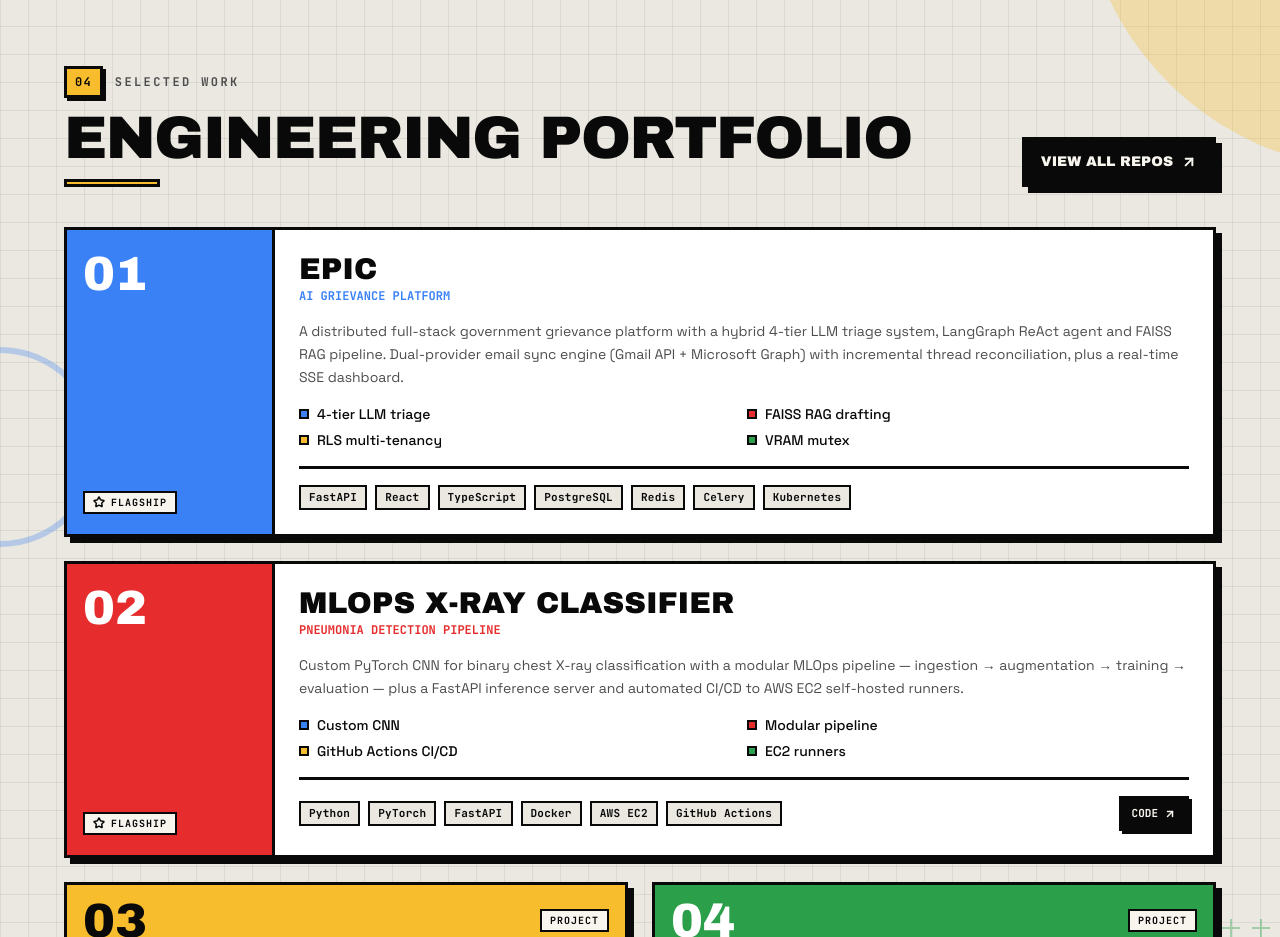
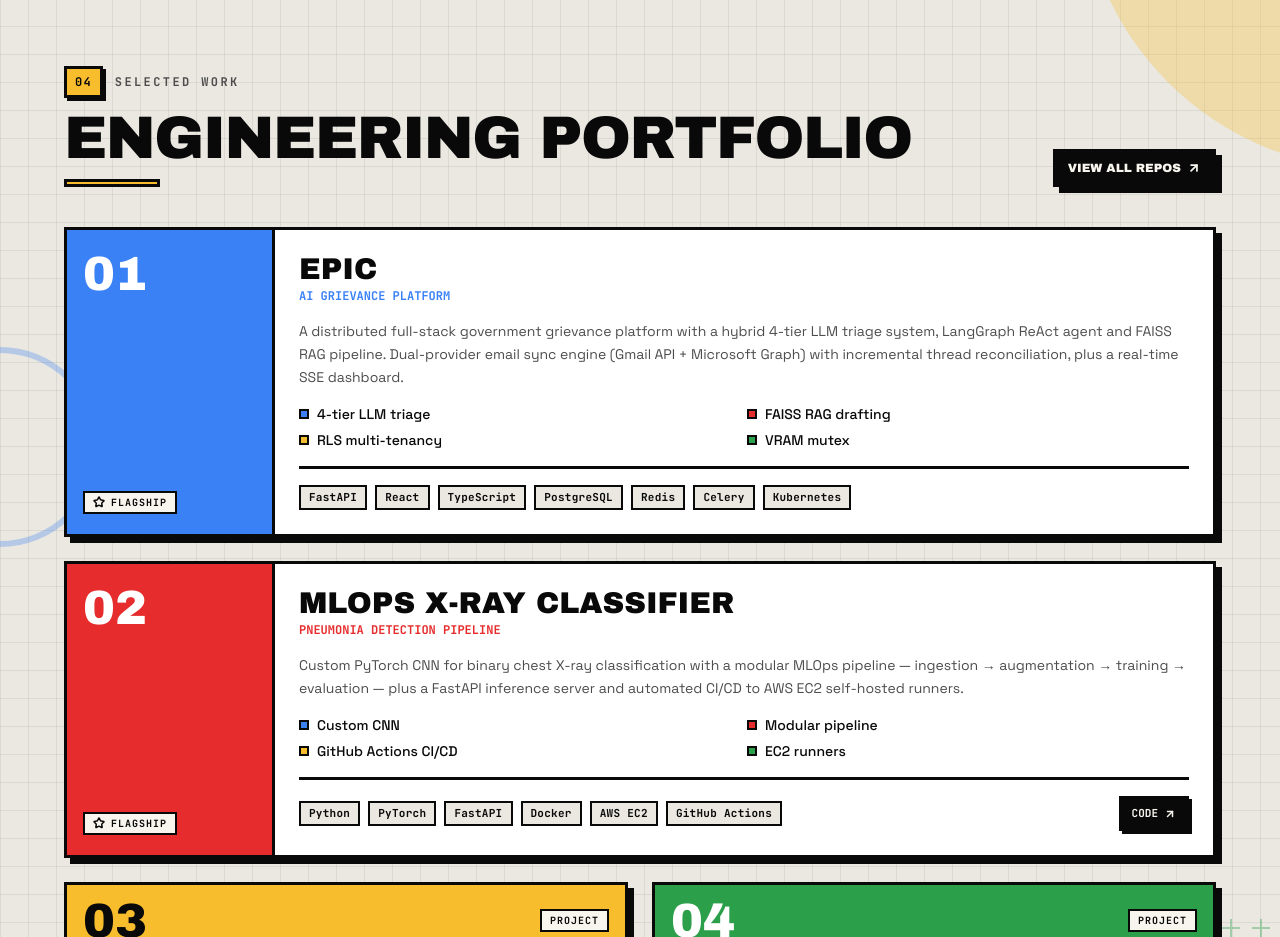
Before and after one commit to AnshuNandi/anshu-portfolio, a Next.js app: page / in a window 1280 px wide. Shown: the part 3420-4357 px from the top of the page. Built offline with nearby package versions, Linux system fonts and the light colour scheme; no server answers.

Commit message:
style: shrink button

```diff
--- a/components/projects.tsx
+++ b/components/projects.tsx
@@ -36,10 +36,10 @@ export function Projects() {
             target="_blank"
             rel="noopener noreferrer"
             aria-label="View all GitHub repositories for Anshu Nandi"
-            className="brut brut-hover brut-press inline-flex w-fit items-center gap-2 bg-ink px-4 py-3 font-display text-sm uppercase text-paper"
+            className="brut brut-hover brut-press inline-flex w-fit items-center gap-1.5 bg-ink px-3 py-2 font-display text-xs uppercase text-paper"
           >
             View all repos
-            <ArrowUpRight className="size-4" strokeWidth={3} />
+            <ArrowUpRight className="size-3.5" strokeWidth={3} />
           </a>
         </div>
 
```
